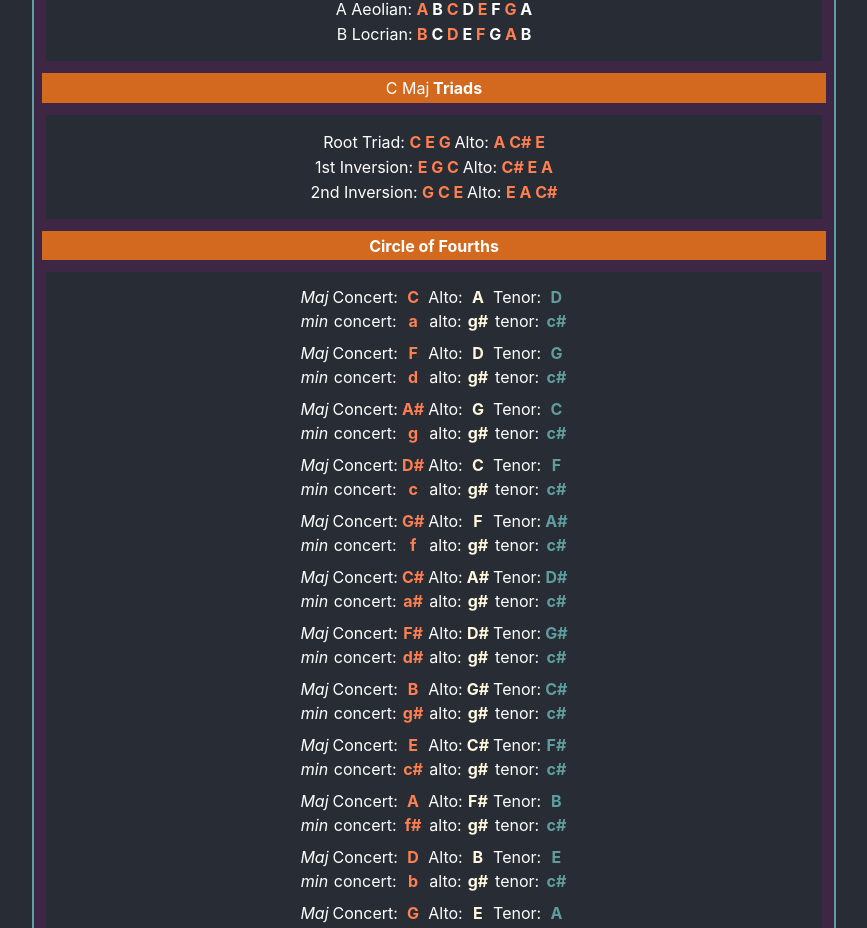
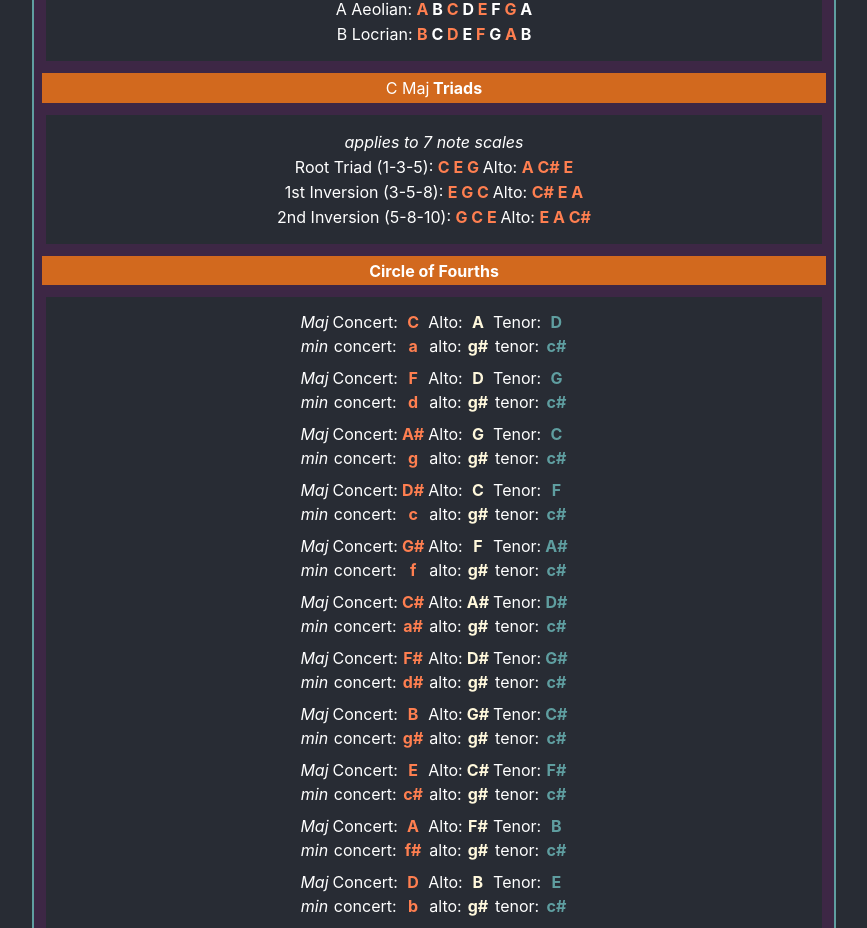
Before and after one commit to selfup/beepboop, a React (Create React App) app: page / in a window 1280 px wide. Shown: the part 1017-1945 px from the top of the page, without its empty margins (206-1073 px from the left). Built offline with nearby package versions, Linux system fonts and the light colour scheme.

Commit message:
update triad section - refactor Cof4ths

```diff
--- a/src/Components/CircleOfFourths.js
+++ b/src/Components/CircleOfFourths.js
@@ -17,8 +17,7 @@ import {
 
 import { transpose } from '../lib/scales';
 
-export function CircleOfFourths() {
-  const circleOfFourthsMajorRoots = [
+const majorRoots = [
   C,
   F,
   A_SHARP,
@@ -33,7 +32,7 @@ export function CircleOfFourths() {
   G,
 ];
 
-  const circleOfFourthsRelativeMinors = [
+const relativeMinors = [
   A,
   D,
   G,
@@ -48,6 +47,7 @@ export function CircleOfFourths() {
   C,
 ];
 
+export function CircleOfFourths() {
   return (
     <div>
       <p className="section-name">
@@ -56,11 +56,9 @@ export function CircleOfFourths() {
       <div className="notes-section">
         <table style={{ width: '100%', display: 'inline' }}>
           <tbody>
-            {circleOfFourthsMajorRoots.map((note, idx) => {
+            {majorRoots.map((note, idx) => {
               const minorNote =
-                circleOfFourthsRelativeMinors[
-                  idx
-                ].toLocaleLowerCase();
+                relativeMinors[idx].toLocaleLowerCase();
 
               const alto = transpose(note, 9).name;
               const altoMinor = transpose(
--- a/src/Components/Triads.js
+++ b/src/Components/Triads.js
@@ -26,16 +26,19 @@ export function Triads({ customScale, scaleKey, scaleName }) {
         <b> Triads</b>
       </p>
       <div className="notes-section">
+        <p>
+          <em>applies to 7 note scales</em>
+        </p>
         <p className="notes">
-          Root Triad: {mapTriads(rootTriadNotes)}
+          Root Triad (1-3-5): {mapTriads(rootTriadNotes)}
           Alto: {mapTriads(altoRootTriadNotes)}
         </p>
         <p className="notes">
-          1st Inversion: {mapTriads(firstInversionNotes)}
+          1st Inversion (3-5-8): {mapTriads(firstInversionNotes)}
           Alto: {mapTriads(altoFirstInversionNotes)}
         </p>
         <p className="notes">
-          2nd Inversion: {mapTriads(secondInversionNotes)}
+          2nd Inversion (5-8-10): {mapTriads(secondInversionNotes)}
           Alto: {mapTriads(altoSecondInversionNotes)}
         </p>
       </div>
```
Lines whose indentation alone changed are shown as unchanged.
